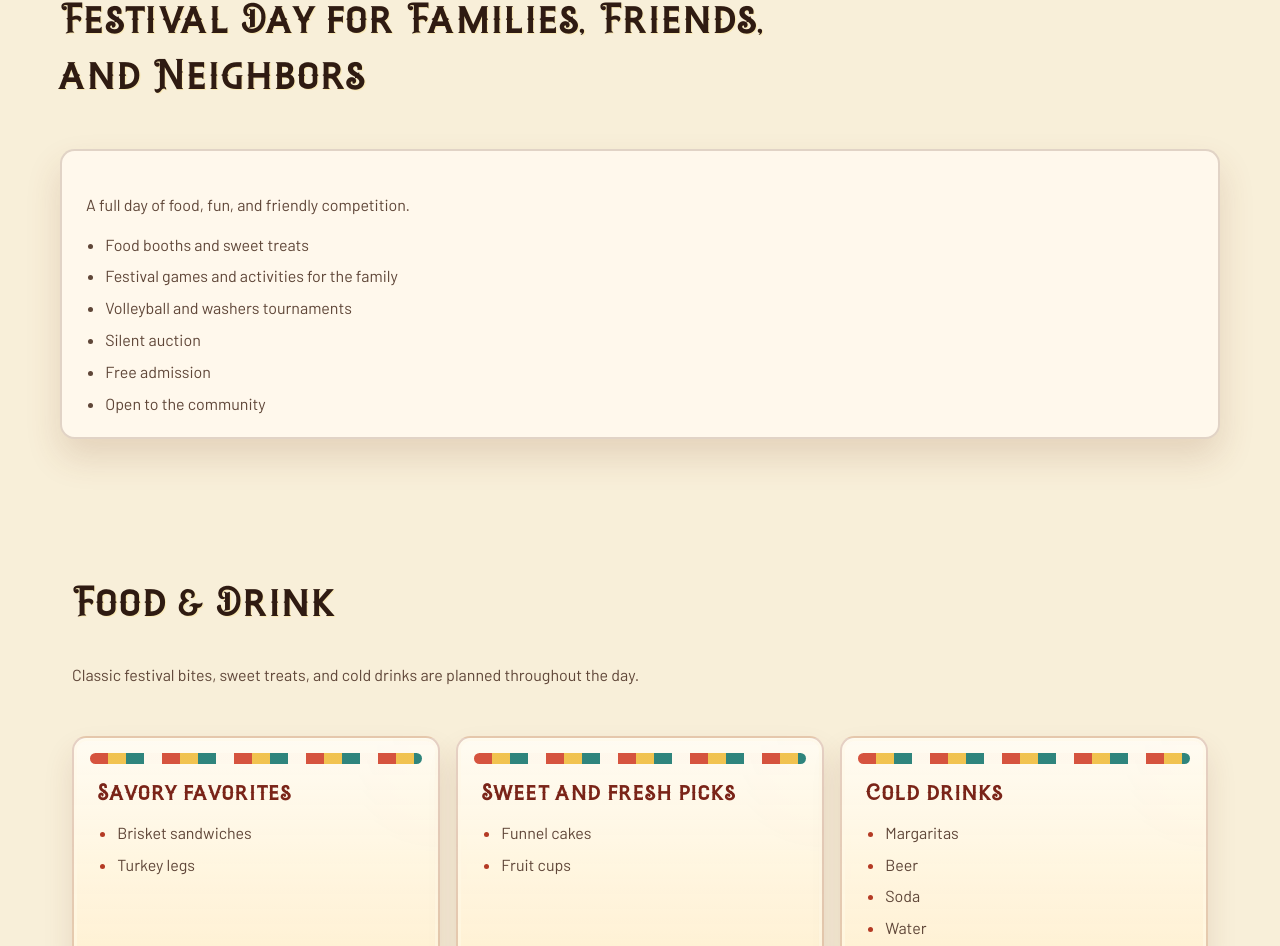
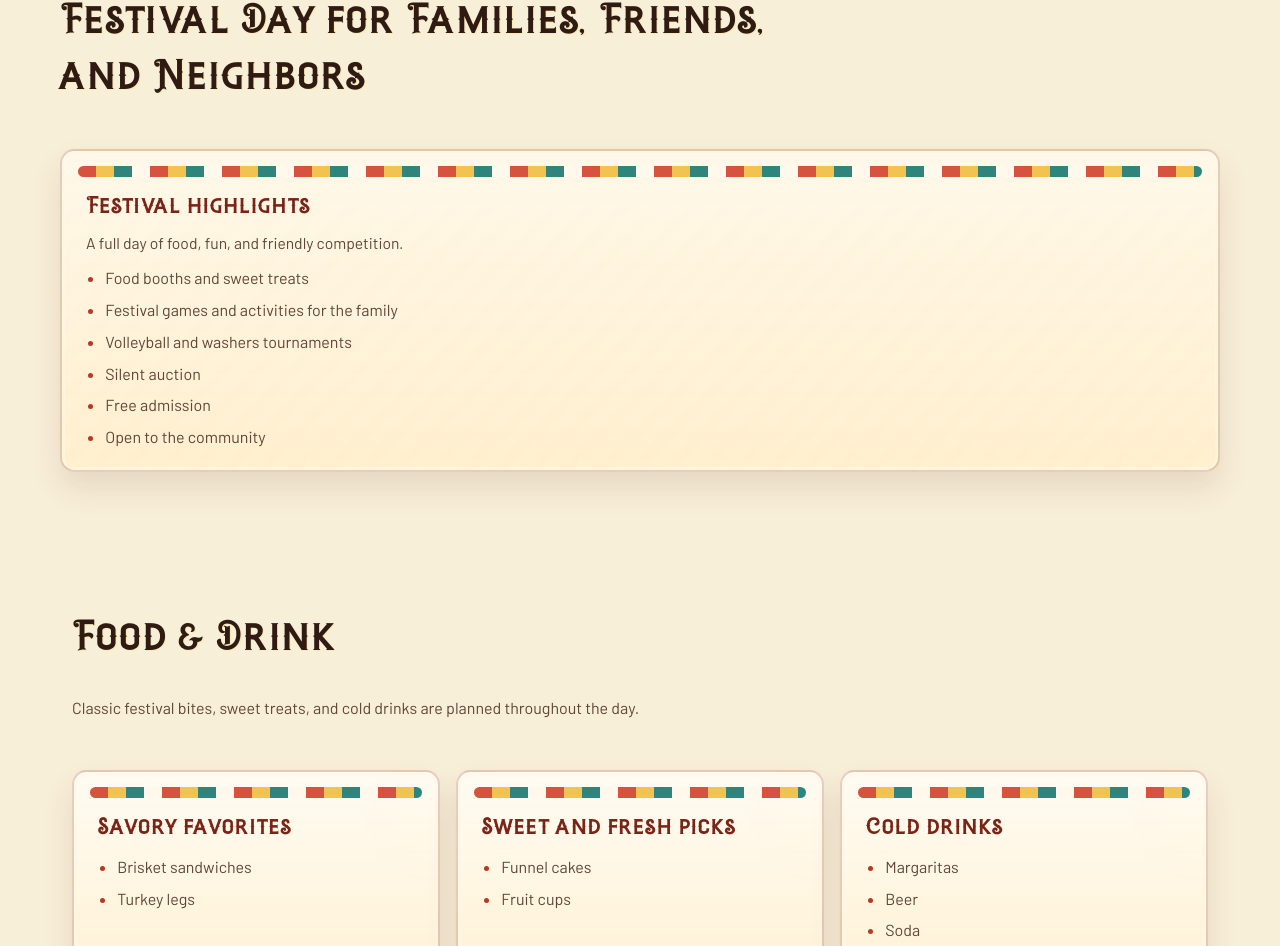
Before and after one commit to joshmzamora/summerfest-htcc, a Next.js app: page / in a window 1280 px wide. Shown: the part 1101-2047 px from the top of the page. Built offline with nearby package versions, Linux system fonts and the light colour scheme.

Commit message:
Redesign "Festival Highlights" section on home page

```diff
--- a/app/page.tsx
+++ b/app/page.tsx
@@ -30,8 +30,16 @@ export default function Home() {
         headingMotion="ribbon"
         title="Festival Day for Families, Friends, and Neighbors"
       >
-        <MotionPanel as="article" className="highlight-panel" hover="panel" reveal="signboard">
-          <p>A full day of food, fun, and friendly competition.</p>
+        <MotionPanel
+          as="article"
+          className="process-flow-card expectation-list-card"
+          hover="card"
+          reveal="card"
+        >
+          <div className="admission-panel-header">
+            <h3>Festival Highlights</h3>
+            <p>A full day of food, fun, and friendly competition.</p>
+          </div>
           <ul className="detail-list">
             {[
               "Food booths and sweet treats",
```
